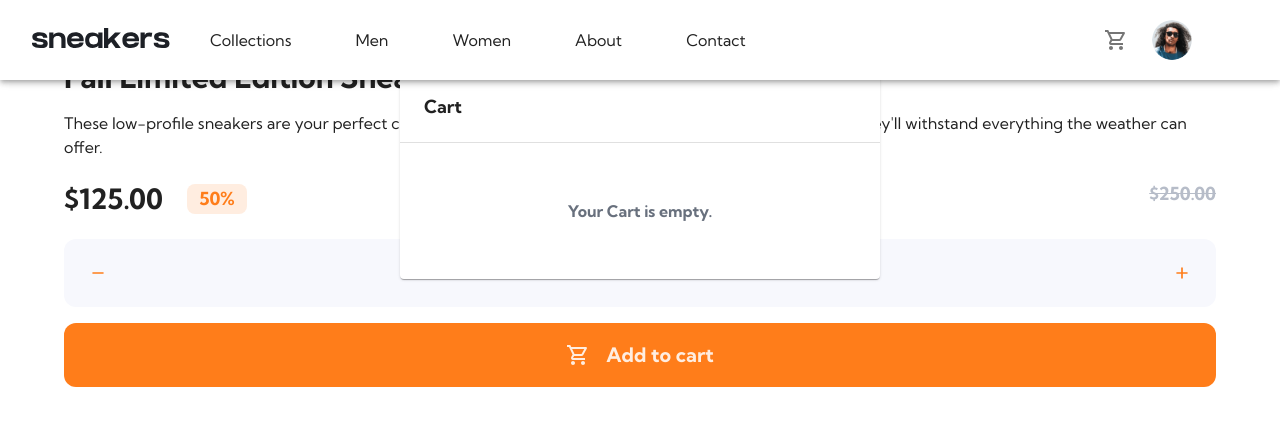
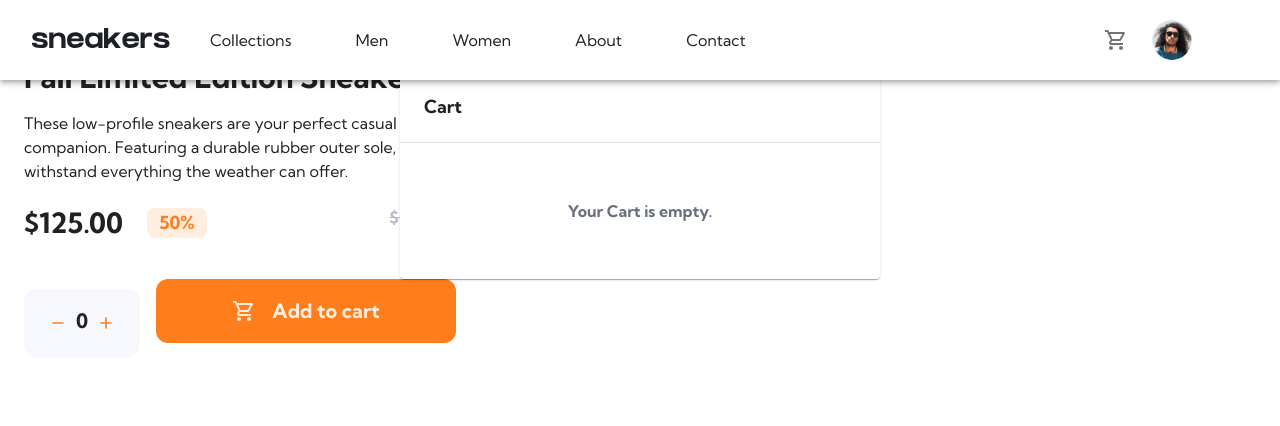
Before and after one commit to beloveddie/ecommerce-product-page, a Next.js app: page / in a window 1280 px wide. Shown: the top 426 px of the page. Built offline with nearby package versions, Linux system fonts and the light colour scheme.

Commit message:
Build up ProductDetail to meet UI requirements

```diff
--- a/components/ui/ProductDetail/index.js
+++ b/components/ui/ProductDetail/index.js
@@ -1,23 +1,33 @@
 import React from "react";
-import { Box } from "@mui/system";
 import { CompanyTitle } from "./CompanyTitle";
 import { ProductTitle } from "./ProductTitle";
 import { ProductDescription } from "./ProductDescription";
 import { Price } from "./Price";
 import { QuantityCounter } from "../QuantityCounter";
 import { AddToCart } from "../Buttons/AddToCart";
-import { Container } from "@mui/material";
+import { Box, Container } from "@mui/material";
 
 export const ProductDetail = () => {
   return (
-    <Box mt={3} bgColor="azure">
+    <Box mt={3} bgColor="azure" width={{ md: "30rem" }}>
       <Container>
         <CompanyTitle />
         <ProductTitle />
         <ProductDescription />
         <Price />
-        <QuantityCounter />
-        <AddToCart />
+        <Box
+          sx={{
+            display: { md: "flex", xs: "block" },
+            flexDirection: "row",
+            justifyItems: "center",
+            mt: 3,
+          }}
+        >
+          <Box display={{ md: "flex" }} alignSelf="center" mr={{ md: 2 }}>
+            <QuantityCounter />
+          </Box>
+          <AddToCart />
+        </Box>
       </Container>
     </Box>
   );
```
